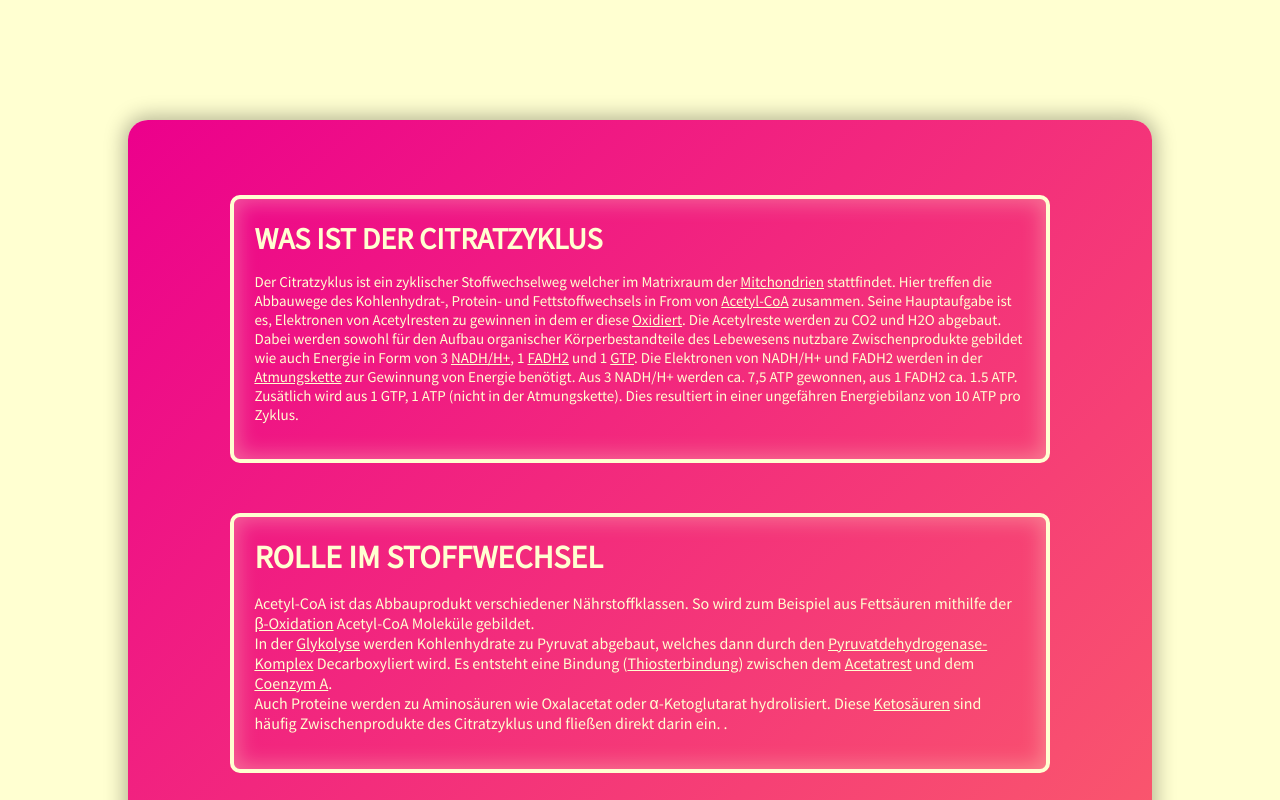
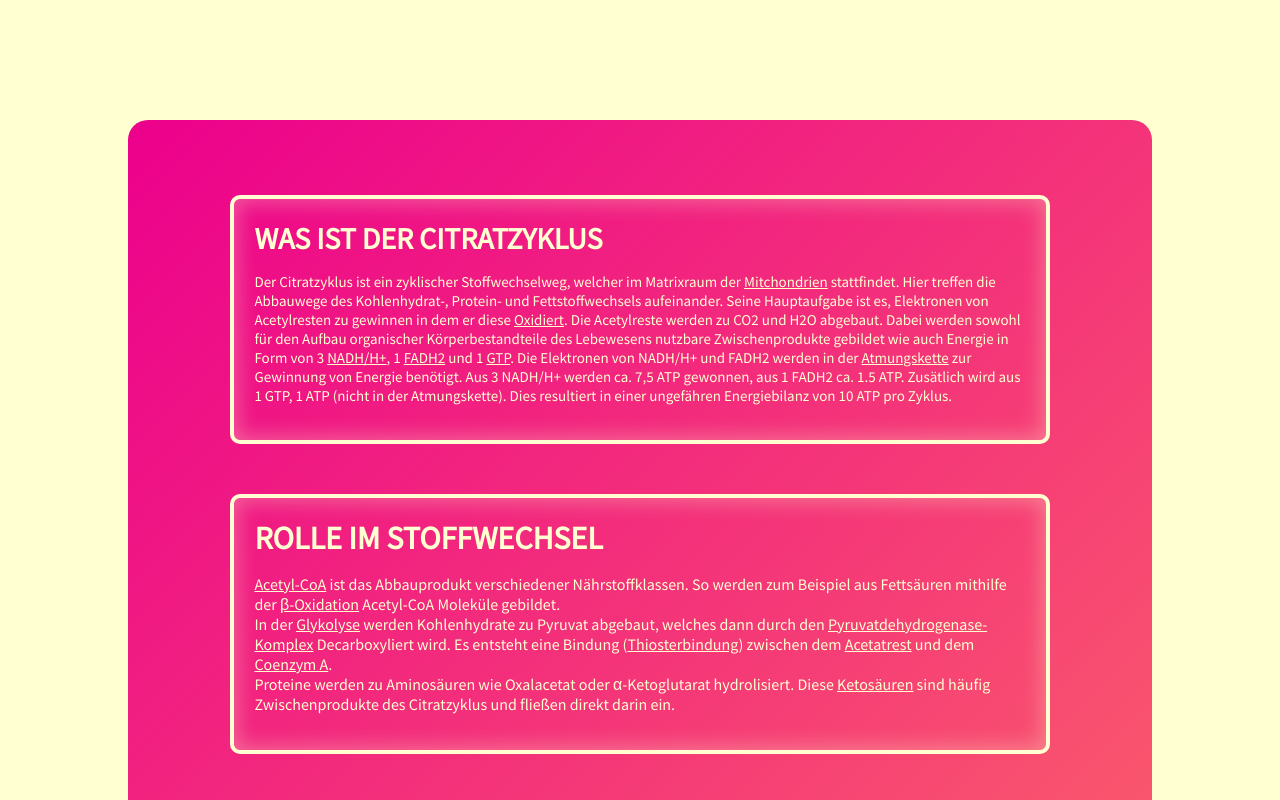
Before and after one commit to JonasHendel/Citratzyklus, a Next.js app in the folder client/: page / in a window 1280 px wide. Shown: the part 780-1580 px from the top of the page. Built offline with nearby package versions, Linux system fonts and the light colour scheme.

Commit message:
Rechtschreibung

```diff
--- a/client/components/Introduction.js
+++ b/client/components/Introduction.js
@@ -9,11 +9,11 @@ function Introduction() {
 			<motion.div
 				className='textCard'
 				whileHover={{ scale: 1.05, duration: 1 }}
-        style={{fontSize: 15}}
+				style={{ fontSize: 15 }}
 			>
 				<h1>Was ist der Citratzyklus</h1>
 				<p>
-					Der Citratzyklus ist ein zyklischer Stoffwechselweg welcher
+					Der Citratzyklus ist ein zyklischer Stoffwechselweg, welcher
 					im Matrixraum der{' '}
 					<a
 						href='https://de.wikipedia.org/wiki/Mitochondrium'
@@ -22,15 +22,9 @@ function Introduction() {
 						Mitchondrien
 					</a>{' '}
 					stattfindet. Hier treffen die Abbauwege des Kohlenhydrat-,
-					Protein- und Fettstoffwechsels in From von{' '}
-					<a
-						href='https://de.wikipedia.org/wiki/Acetyl-Coenzym_A'
-						target='_blank'
-					>
-						Acetyl-CoA
-					</a>{' '}
-					zusammen. Seine Hauptaufgabe ist es, Elektronen von
-					Acetylresten zu gewinnen in dem er diese{' '}
+					Protein- und Fettstoffwechsels aufeinander. Seine
+					Hauptaufgabe ist es, Elektronen von Acetylresten zu gewinnen
+					in dem er diese{' '}
 					<a
 						href='https://de.wikipedia.org/wiki/Oxidation'
 						target='_blank'
@@ -78,7 +72,7 @@ function Introduction() {
 			<motion.div
 				className='textCard'
 				whileHover={{ scale: 1.04, duration: 1 }}
-        style={{fontSize: 15}}
+				style={{ fontSize: 15 }}
 			>
 				<h1>Regulation</h1>
 				<p>
@@ -115,8 +109,10 @@ function Introduction() {
 					</a>{' '}
 					wird der Zyklus gebremst. Die ATP-Konzentration steigt zum
 					Beispiel während des Schlafes, da man weniger Energie
-					benötigt. Durch einer hohen ADP-konzentration wird der Zitrazyklus "beschleunigt". Auch wird der Citrazyklus vom Angebot der
-					Substrate und der hemmung durch Rückkopplung reguliert (siehe Graph).
+					benötigt. Durch einer hohen ADP-konzentration wird der
+					Zitrazyklus "beschleunigt". Auch wird der Citrazyklus vom
+					Angebot der Substrate und der hemmung durch Rückkopplung
+					reguliert (siehe Graph).
 				</p>
 			</motion.div>
 			<motion.div
@@ -125,9 +121,15 @@ function Introduction() {
 			>
 				<h1>Rolle im Stoffwechsel</h1>
 				<p>
-					Acetyl-CoA ist das Abbauprodukt verschiedener
-					Nährstoffklassen. So wird zum Beispiel aus Fettsäuren
-					mithilfe der{' '}
+					{' '}
+					<a
+						href='https://de.wikipedia.org/wiki/Acetyl-Coenzym_A'
+						target='_blank'
+					>
+						Acetyl-CoA
+					</a>{' '}
+					ist das Abbauprodukt verschiedener Nährstoffklassen. So
+					werden zum Beispiel aus Fettsäuren mithilfe der{' '}
 					<a
 						href='https://de.wikipedia.org/wiki/%CE%92-Oxidation'
 						target='_blank'
@@ -175,7 +177,7 @@ function Introduction() {
 					</a>
 					.
 					<br />
-					Auch Proteine werden zu Aminosäuren wie Oxalacetat oder
+					Proteine werden zu Aminosäuren wie Oxalacetat oder
 					α-Ketoglutarat hydrolisiert. Diese{' '}
 					<a
 						href='https://de.wikipedia.org/wiki/Ketos%C3%A4uren'
@@ -184,7 +186,7 @@ function Introduction() {
 						Ketosäuren
 					</a>{' '}
 					sind häufig Zwischenprodukte des Citratzyklus und fließen
-					direkt darin ein. .
+					direkt darin ein.
 				</p>
 			</motion.div>
 		</div>
--- a/client/components/Welcome.js
+++ b/client/components/Welcome.js
@@ -12,12 +12,12 @@ function Welcome() {
 				<div className='left'>
 					<h1>Citratzyklus</h1>
 					<h3>Jonas Hendel</h3>
-					<Link href='https://docs.google.com/document/d/1IcOHua0btCcIxDC4L0R1cazdSkjPYELP_toNITxqBjY/edit'>
+					<a href='https://docs.google.com/document/d/1IcOHua0btCcIxDC4L0R1cazdSkjPYELP_toNITxqBjY/edit' target='_blank'>
           <motion.div className="projektBeschreibung" >
             <ArrowRight size={15}/>
 						<a style={{ marginLeft: 10 }}>Projektbeschreibung </a>
           </motion.div>
-					</Link>
+					</a>
 				</div>
 				<div className='right'>
 					<img
--- a/client/styles/globals.css
+++ b/client/styles/globals.css
@@ -47,7 +47,6 @@ a {
 	display: flex;
 	justify-content: center;
 	position: relative;
-	box-shadow: 0px 0px 20px 4px #00000049;
 }
 
 .svg {
@@ -183,7 +182,6 @@ a {
 	flex-flow: column wrap;
 	justify-content: space-evenly;
 	align-items: center;
-	box-shadow: 0px 0px 20px 4px #00000049;
 }
 
 @media only screen and (max-width: 1350px) {
--- a/client/utils/desc.js
+++ b/client/utils/desc.js
@@ -1,23 +1,23 @@
 export const description = (title) => {
 	switch (title) {
 		case 'Acetzyl-CoA':
-			return 'Die Citratsynthase katalysiert die Übertragung von Acetyl-CoA (C2 Verbindung) aufOxalacetat (C4 Verbindung) unter der Bildung von Citrat (C6 Verbindung). H2O wird eingeführt und das Coenzym A abgespalten. Hierbei wird die energiereiche Thioesterbindung des Acetyl-CoA durch einer Hydrolyse aufgespalten.';
+			return 'Die Citratsynthase katalysiert die Übertragung von Acetyl-CoA  auf Oxalacetat  unter der Bildung von Citrat . H2O wird eingeführt und das Coenzym A abgespalten. Hierbei wird die energiereiche Thioesterbindung des Acetyl-CoA durch eine Hydrolyse aufgespalten.';
 		case 'Citrat':
-			return 'Die Actionase katalyisert die Dehydratisierung von Citrat(C6) zu cis-Aconitat und Wasser. Daraufhin katalysiert die Actionase die Hydratisierung von cis-Aconitat und Wasser zu Isocitrat(C6). Dabei wird die OH-Gruppe vom Citrat an ein benachbartes Kohlenstoffatom abgegebn. So lagert es sich zu Isocitrat um. Beide Verbindungen besizten die gleichen Atome, sie sind aber jeweils unterschiedlich angeordnet. So entsteht aus einem tertitären Alkohol ein sekundärer Alkohol.';
+			return 'Die Actionase katalyisert die Dehydratisierung von Citrat zu cis-Aconitat und Wasser (Zwischenschritt). Daraufhin katalysiert die Actionase die Hydratisierung von cis-Aconitat und Wasser zu Isocitrat(). Dabei wird die OH-Gruppe vom Citrat an ein benachbartes Kohlenstoffatom abgegeben. So lagert es sich zu Isocitrat um. Beide Verbindungen besizten die gleichen Atome, sie sind aber jeweils unterschiedlich angeordnet. So entsteht aus einem tertitären Alkohol ein sekundärer Alkohol.';
 		case 'Isocitrat':
-			return 'Die Isocitrat-Dehydrogenase katalysiert die Oxidation von Isocitrat und NAD+ zu Oxalsuccinat, die abgegebenen Elektronen werden auf den Elektronencarrier NAD+ übertragen und es entsteht ein Molekül NADH/H+. Darufhin katalysiert das Enzym die Decarboxylierung von Oxalsuccinat und H+ zu α-Ketoglutarat und CO2.  ';
+			return 'Die Isocitrat-Dehydrogenase katalysiert die Oxidation von Isocitrat und NAD+ zu Oxalsuccinat, die abgegebenen Elektronen werden auf den Elektronencarrier NAD+ übertragen und es entsteht ein Molekül NADH/H+. Darufhin katalysiert das Enzym die Decarboxylierung von Oxalsuccinat und H+ zu α-Ketoglutarat und CO2.';
 		case 'α-Ketoglutarat':
 			return 'Die NAD+ abhängige α-Ketoglutarat-Dehydrogenase katalysiert die Oxidation und CO2 absplatung von α-Ketoglutarat. Es entsteht wieder ein Molekül NADH/H+. Zusätzlich überträgt ein Multienzymkomplex eine Coenzym A-Gruppe (CoA) auf das gebildete Molekül. Das Molekül heißt Succinyl-CoA und hat ein sehr energiereiche Bindung.';
 		case 'Succinly-CoA':
 			return 'Die Succinyl-CoA-Synthetase katalysiert die Abspaltung des Coenzym-A vom Succinyl-CoA Molekül. Dabei wird GTP frei, welches anschließend zu ATP umgewandlet wird. Nun liegt ein Succinat Molekül vor.';
 		case 'Succinat':
-			return 'Die FAD-abhängige Succinat-Dehydrogenase führt die Oxidation von Succinat zu Fumarat durch. Hierbei wird eine Doppelbindung gebildey und ein Molekül FADH2 freigesetzt.';
+			return 'Die FAD-abhängige Succinat-Dehydrogenase führt die Oxidation von Succinat zu Fumarat durch. Hierbei wird eine Doppelbindung gebildet und ein Molekül FADH2 freigesetzt.';
 		case 'Fumarat':
-			return 'Die H20 abhängige Fumarat-Hydratase/Fumarase katalysiert die Ausbildung von Malat. An die doppelbindung von Fumarat bindet sich ein Wassermolekül ';
+			return 'Die H20 abhängige Fumarat-Hydratase/Fumarase katalysiert die Ausbildung von Malat. An die doppelbindung von Fumarat bindet sich ein Wassermolekül und ein Malat Molekül wird gebildet';
 		case 'Malat':
-			return 'Die NAD+ abhängige Malatdehydrogenase oxidiert die OH-Gruppe von Malat zu einer Carbonylgruppe. So bildet sich ein Oxalacetat Molekül, diese liegt dann als Substrat für Schritt 1 des Citratzyklus vor. Auch entsteht hierbei ein Molekül NADH/H+';
+			return 'Die NAD+ abhängige Malatdehydrogenase oxidiert die OH-Gruppe von Malat zu einer Carbonylgruppe. So bildet sich ein Oxalacetat Molekül, dieses liegt dann als Substrat für Schritt 1 des Citratzyklus vor. Auch entsteht hierbei ein Molekül NADH/H+';
 		case 'Oxalacetat':
-			return 'Die Citratsynthase katalysiert die Übertragung von Acetyl-CoA (C2 Verbindung) aufOxalacetat (C4 Verbindung) unter der Bildung von Citrat (C6 Verbindung). H2O wird eingeführt und das Coenzym A abgespalten. Hierbei wird die energiereiche Thioesterbindung des Acetyl-CoA durch einer Hydrolyse aufgespalten.';
+			return 'Die Citratsynthase katalysiert die Übertragung von Acetyl-CoA auf Oxalacetat unter der Bildung von Citrat . H2O wird eingeführt und das Coenzym A abgespalten. Hierbei wird die energiereiche Thioesterbindung des Acetyl-CoA durch einer Hydrolyse aufgespalten.';
 	}
 };
 
```
